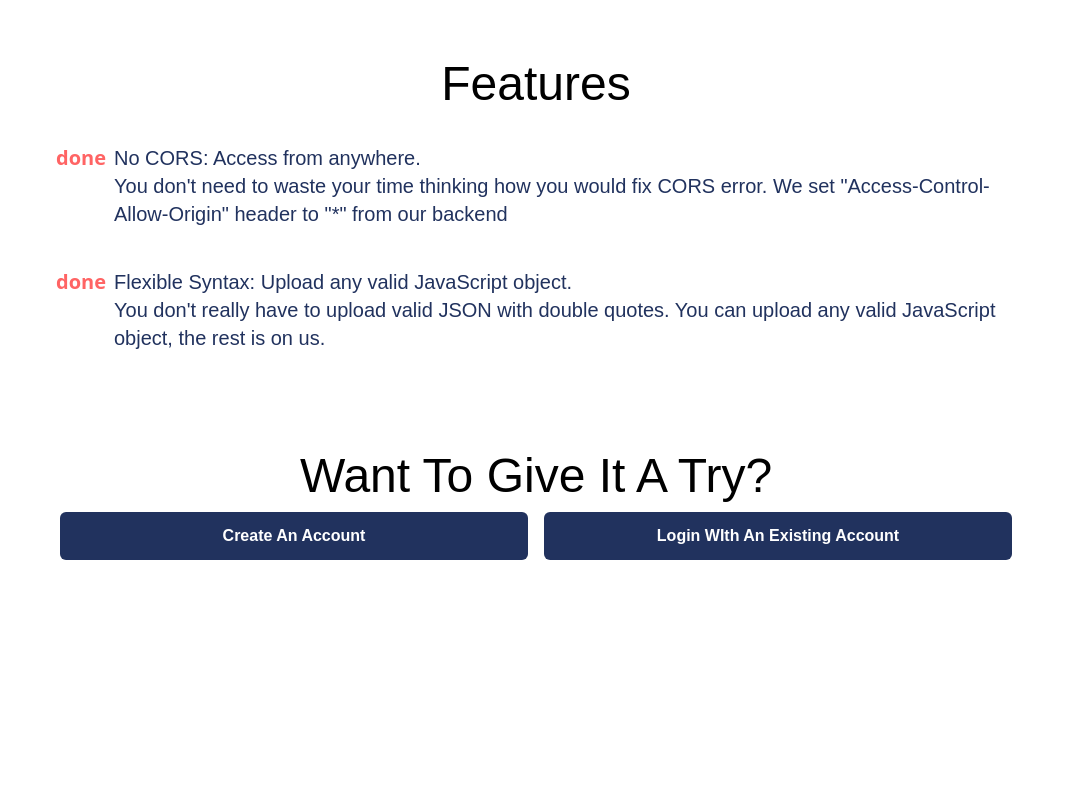
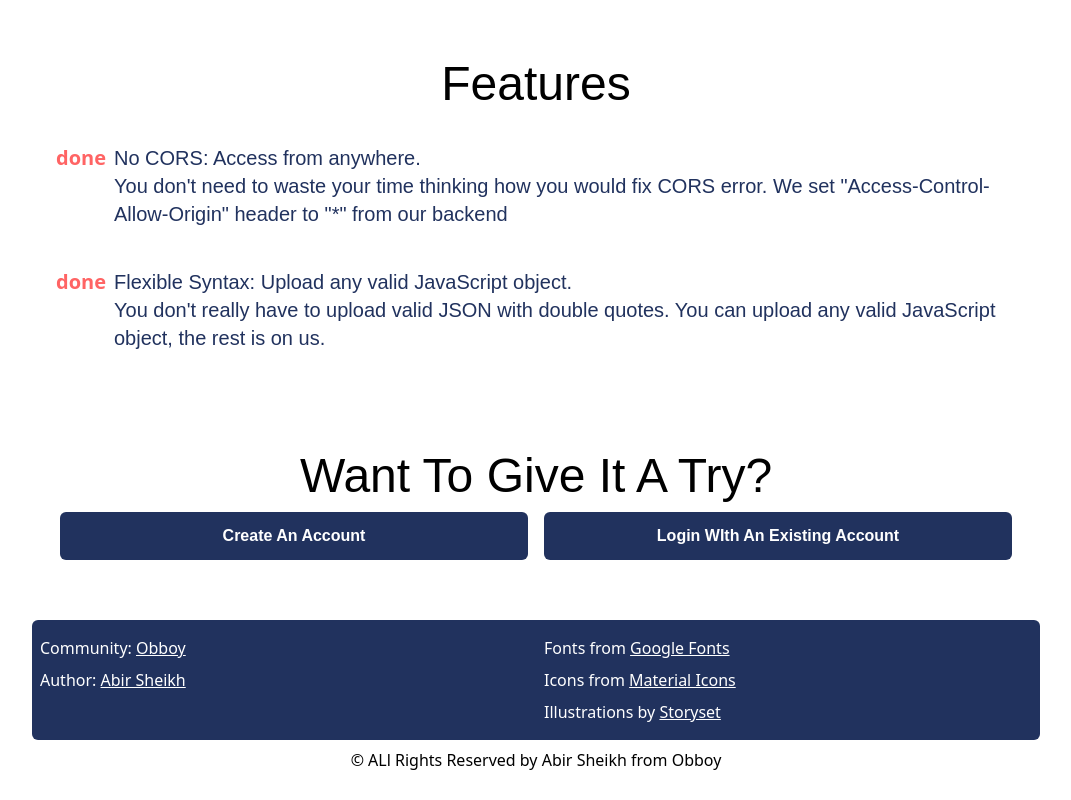
Before and after one commit to Mr-M1M3/clipper, a Svelte app: page / in a window 1280 px wide. Shown: the part 1872-2672 px from the top of the page, without its empty margins (104-1175 px from the left). Before the commit the page ends 2448 px from the top, so only its background shows below. Built offline with nearby package versions, Linux system fonts and the light colour scheme; the HTML template or start-up script is replaced by a standard one.

Commit message:
added footer

```diff
--- a/frontend/src/App.svelte
+++ b/frontend/src/App.svelte
@@ -10,6 +10,7 @@ import Header from './components/Header.svelte';
 import Content from './components/Content.svelte';
 import Features from './components/Features.svelte';
 import WannaTry from './components/WannaTry.svelte';
+import Footer from './components/Footer.svelte';
 </script>
 <main class="min-h-screen">
     <Nav {title}/>
@@ -20,4 +21,6 @@ import WannaTry from './components/WannaTry.svelte';
     <Features/>
     <br>
     <WannaTry/>
+    <br>
+    <Footer/>
 </main>
--- /dev/null
+++ b/frontend/src/components/Footer.svelte
@@ -0,0 +1,34 @@
+<script>
+    // no script needed
+</script>
+<footer class="px-2 py-1 my-4 max-w-5xl m-auto">
+    <article class="wrapper text-white bg-scheme-dark p-2 rounded-md">
+    <div class="who">
+        <ul>
+            <li class="my-2 community"><span>Community:</span> <a class="underline" href="https://github.com/obboy">Obboy</a></li>
+            <li class="my-2 author"><span>Author:</span> <a class="underline" href="https://github.com/mr-m1m3">Abir Sheikh</a></li>
+        </ul>
+    </div>
+    <div class="copyrights">
+        <ul>
+            <li class="my-2 fonts"><span>Fonts from</span> <a class="underline" href="https://fonts.google.com/">Google Fonts</a></li>
+            <li class="my-2 icons"><span>Icons from</span> <a class="underline" href="https://fonts.google.com/icons">Material Icons</a></li>
+            <li class="my-2 illustrations"><span>Illustrations by</span> <a class="underline" href="https://storyset.com/nature">Storyset</a></li>
+        </ul>
+    </div>
+    </article>
+    <p class="text-center my-2">&copy; ALl Rights Reserved by Abir Sheikh from Obboy</p>
+</footer>
+<style lang="scss">
+    footer{
+
+        article{
+
+        display: grid;
+        justify-content: center;
+        align-content: center;
+        gap: 1rem;
+        grid-template-columns: repeat(auto-fit, minmax(200px, 1fr));
+        }
+    }
+</style>
--- a/frontend/src/components/Nav.svelte
+++ b/frontend/src/components/Nav.svelte
@@ -18,11 +18,6 @@
   <div class="logo font-bold font-andika">
     <h1 class="title text-2xl">{title}</h1>
   </div>
-  <ul class="nav-lists h-8 hidden md:flex justify-between items-center text-lg bg-rd-700">
-    <li class="nav-links mx-4"><button>Home</button></li>
-    <li class="nav-links mx-4"><button>Who?</button></li>
-    <li class="nav-links mx-4"><button>Why?</button></li>
-  </ul>
   <div class="auth-btn hidden md:flex bg-blak">
     <button class="mx-3 bg-scheme-dark font-bold px-4 py-2 rounded-md signup">Sign Up</button>
     <button class="mx-3 bg-scheme-dark font-bold px-4 py-2 rounded-md login">Login</button>
```
Also changed, not shown: frontend/src/tailwind.css.
